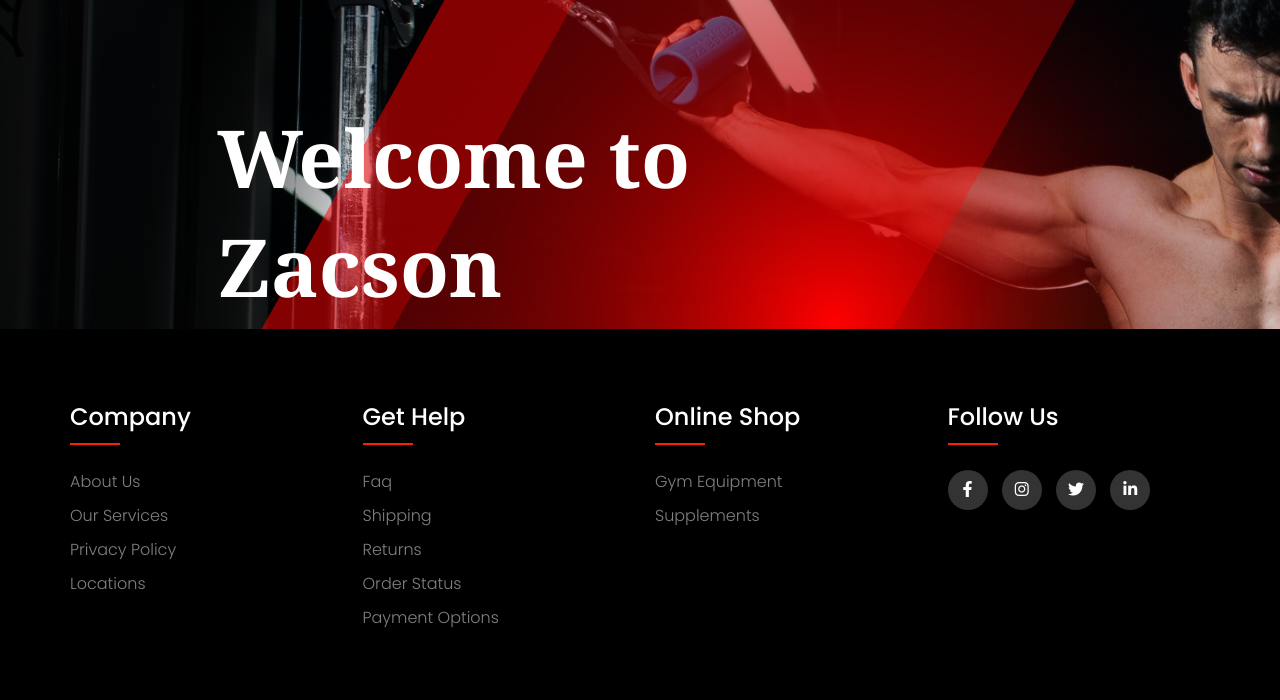
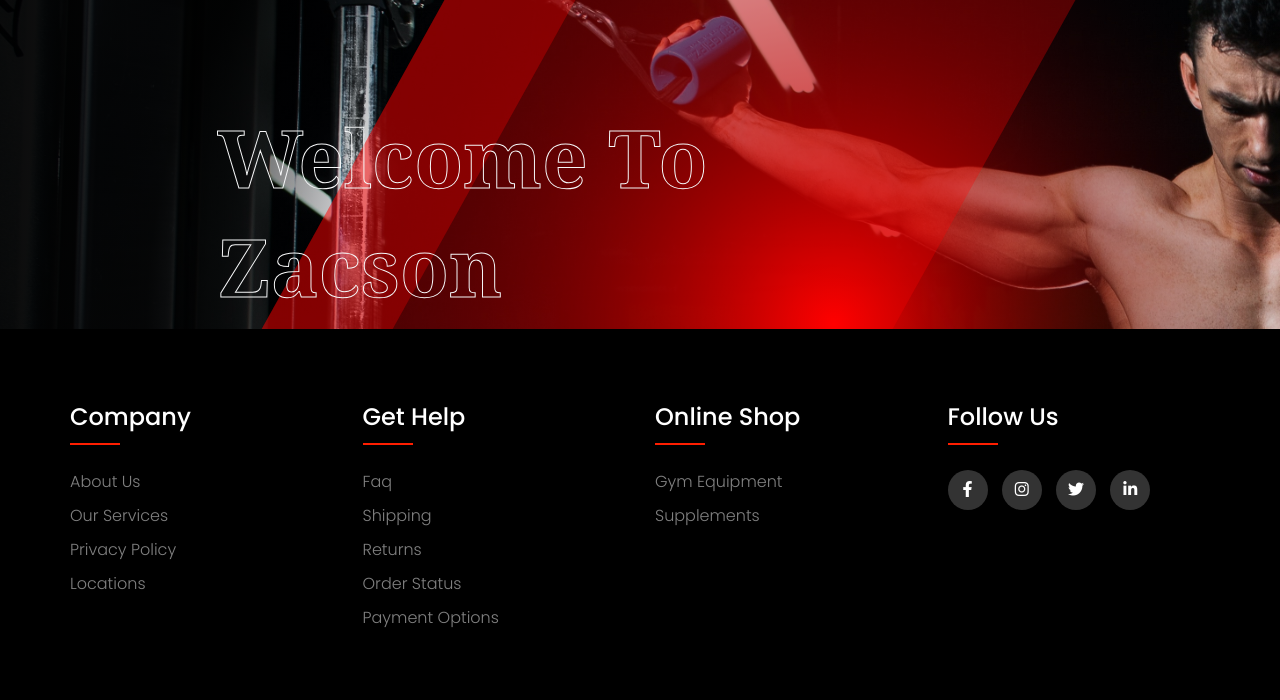
Before and after one commit to AdhamMontaser/FitNation, a PHP site: page / in a window 1280 px wide. Shown: the part 100-800 px from the top of the page. Run offline with PHP 8.4, Linux system fonts and the light colour scheme; some web fonts are replaced.

Commit message:
fixed font filler - mostafa

```diff
--- a/css/main_page.css
+++ b/css/main_page.css
@@ -12,6 +12,8 @@ body {
     text-align: center;
     font-size: 250%;
     text-align: left;
+    text-transform: capitalize;
+
 }
 .middle-spot .middle-button {
     margin-top: 20px;
@@ -24,7 +26,6 @@ body {
     border-radius: 8px;
     transition: background-position 0.5s;
     font-size: 50%;
-    text-transform: capitalize;
     font-weight: 600;
 }
 
@@ -35,7 +36,8 @@ body {
 
 .middle-text1 {
     font-family: Cambria, Cochin, Georgia, Times, 'Times New Roman', serif;
-
+    -webkit-text-stroke: 1px #f6f7f8;
+    -webkit-text-fill-color: transparent;
 }
 .middle-text2 {
     font-family: Cambria, Cochin, Georgia, Times, 'Times New Roman', serif;
```
